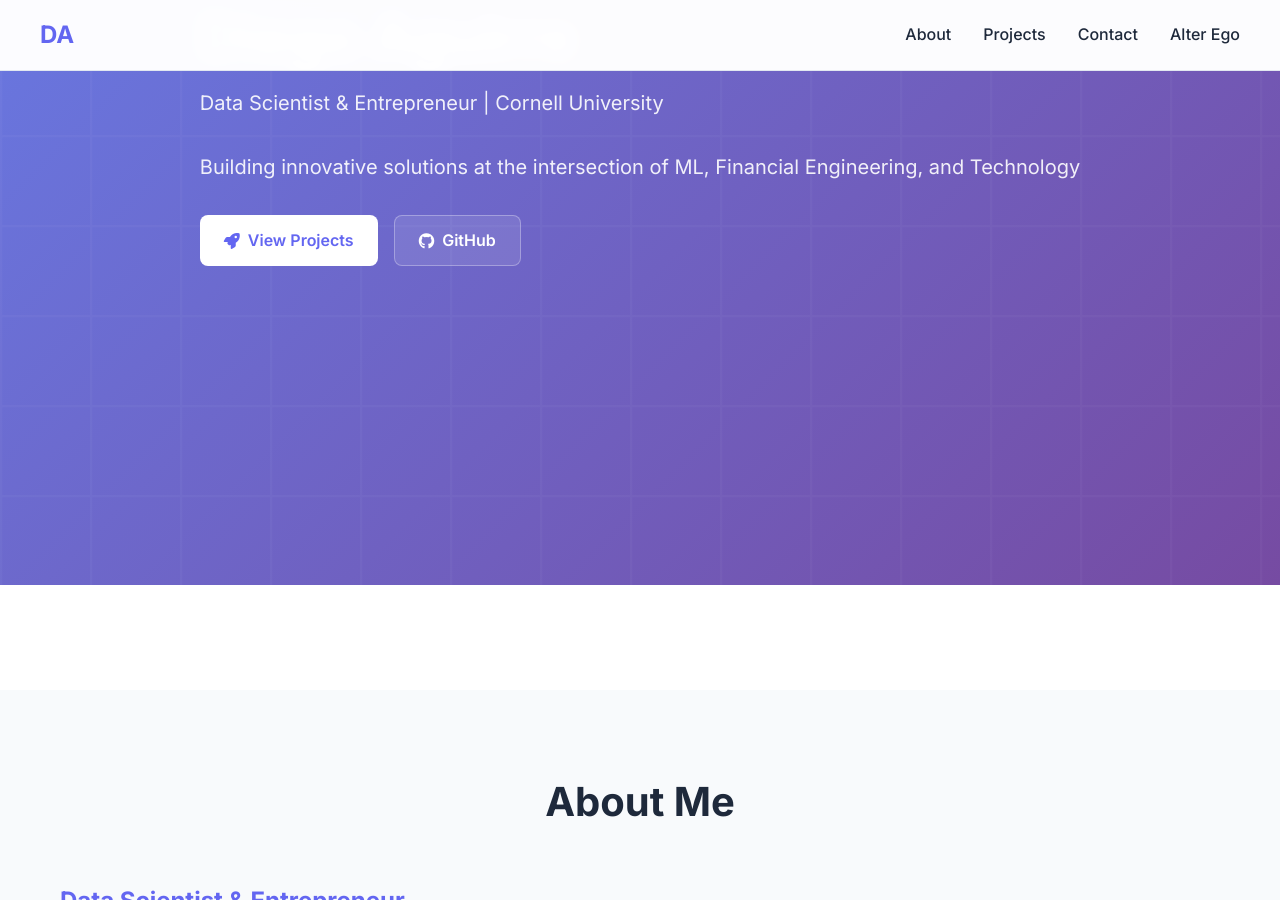
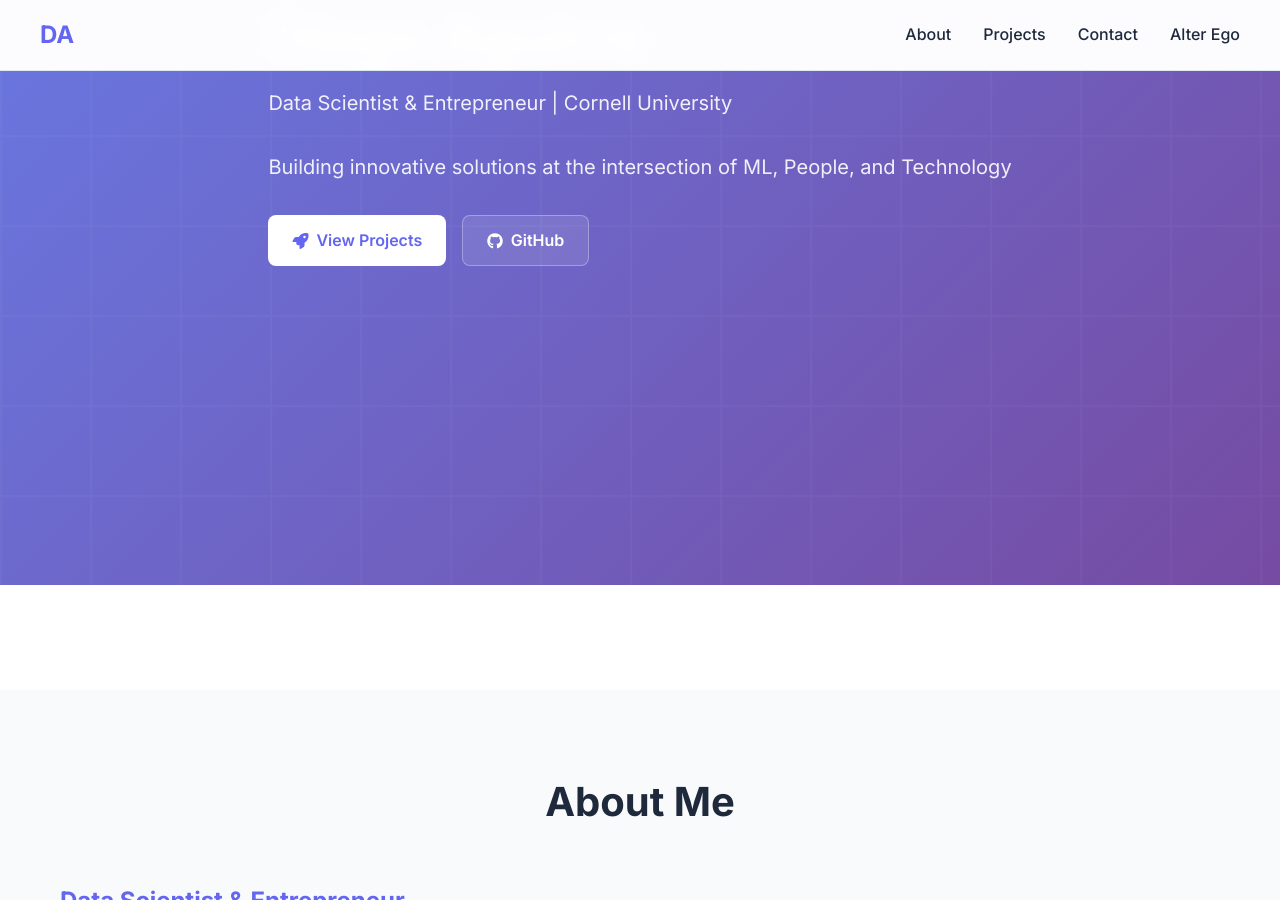
Before and after one commit to insdaguirre/insdaguirre.github.io, a Jekyll site: the page built from index.html, in a window 1280 px wide and 900 px high, scrolled down 210 px. Built offline with Jekyll 4.4.1, drawn with Linux system fonts in a browser that asks for light colours; some of the changed text lies outside the part shown.

```diff
--- a/index.html
+++ b/index.html
@@ -26,7 +26,7 @@
         <div class="hero-content fade-in-up">
             <h1>Diego Aguirre</h1>
             <p>Data Scientist & Entrepreneur | Cornell University</p>
-            <p>Building innovative solutions at the intersection of ML, Financial Engineering, and Technology</p>
+            <p>Building innovative solutions at the intersection of ML, People, and Technology</p>
             <div class="cta-buttons">
                 <a href="#projects" class="btn btn-primary">
                     <i class="fas fa-rocket"></i>
@@ -48,16 +48,16 @@
         <div class="about-content">
             <div class="about-text">
                     <h3>Data Scientist & Entrepreneur</h3>
-                    <p>I'm Diego Aguirre, a senior at Cornell University studying Data Science and Physics. I specialize in Machine Learning, Financial Engineering, and building innovative solutions that bridge technology and business.</p>
-                    <p>As a Data Scientist and Entrepreneur, I've developed expertise in Python, Machine Learning algorithms, data analysis, and financial modeling. My projects range from sentiment analysis and stock prediction models to automation tools and educational applications.</p>
-                    <p>When I'm not coding or analyzing data, you'll find me exploring new technologies, working on entrepreneurial projects, or mentoring others in their programming journey.</p>
+                    <p>I'm Diego Aguirre, a senior at Cornell University studying Data Science and Physics. I specialize in Machine Learning, Software Engineering, and aplying a user-centric approach to build innovative solutions that bridge technology and business.</p>
+                    <p>As a Data Scientist and Entrepreneur, I've developed expertise in Python, Machine Learning algorithms, data analysis, and software engineering. My projects range from sentiment analysis and stock prediction models to automation tools and educational applications.</p>
+                    <p>When I'm not coding or analyzing data, you'll find me exploring new technologies, working on entrepreneurial projects, or playing music.</p>
                 <div class="skills">
                     <span class="skill-tag">Python</span>
                     <span class="skill-tag">Machine Learning</span>
                     <span class="skill-tag">Data Science</span>
-                    <span class="skill-tag">Financial Engineering</span>
+                    <span class="skill-tag">Human Centered Design</span>
                     <span class="skill-tag">Web Development</span>
-                    <span class="skill-tag">Jupyter</span>
+                    <span class="skill-tag">Communication</span>
             </div>
             </div>
             <div class="about-image">
@@ -131,7 +131,7 @@
                     </div>
                     <h3 class="project-title">DeegzBot</h3>
                 </div>
-                <p class="project-description">An innovative bot built to grow my DJ business. Automates content creation and social media management for entrepreneurial growth.</p>
+                <p class="project-description">An innovative AWS hostedbot built to grow my DJ business. Automates content creation and social media management for entrepreneurial growth.</p>
                 <div class="project-tech">
                     <span class="tech-tag">Python</span>
                     <span class="tech-tag">Automation</span>
```
